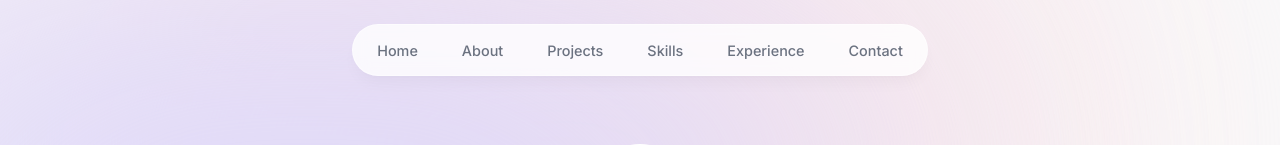
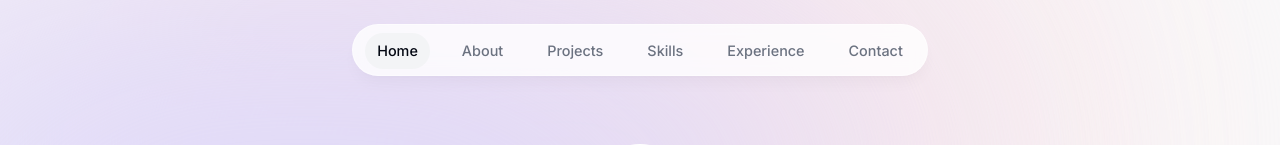
Before and after one commit to DSDeekshith/Portfolio, a Next.js app: page / in a window 1280 px wide. Shown: the top 145 px of the page. Built offline with nearby package versions, Linux system fonts and the light colour scheme.

Commit message:
Added changes related to NavBar

```diff
--- a/app/layout.tsx
+++ b/app/layout.tsx
@@ -1,29 +1,31 @@
-import Header from '@/components/header'
-import './globals.css'
-import { Inter } from 'next/font/google'
-import Intro from '@/components/intro'
+import Header from "@/components/header";
+import "./globals.css";
+import { Inter } from "next/font/google";
+import Intro from "@/components/intro";
 
-const inter = Inter({ subsets: ['latin'] })
+const inter = Inter({ subsets: ["latin"] });
 
 export const metadata = {
-  title: 'Deekshith | Personal Portfolio',
-  description: 'Deekshith is a front-end developer with 2 years of experience.',
-}
+  title: "Deekshith | Personal Portfolio",
+  description: "Deekshith is a front-end developer with 2 years of experience.",
+};
 
 export default function RootLayout({
   children,
 }: {
-  children: React.ReactNode
+  children: React.ReactNode;
 }) {
   return (
-    <html lang="en">
-      <body className={`${inter.className} bg-gray-50 text-gray-950 relative h-[5000px] pt-28 sm:pt-36`}>
-        <div className='bg-[#fbe2e3] absolute top-[-6rem] -z-10 right-[11rem] h-[31.25rem] w-[31.25rem] rounded-full blur-[10rem] sm:w-[68.75rem]'></div>
-        <div className='bg-[#dbd7fb] absolute top-[-1rem] -z-10 left-[-35rem] h-[31.25rem] w-[50rem] rounded-full blur-[10rem] sm:w-[68.75rem] md:left-[-33rem] lg:left-[-28rem] xl:left-[-15rem] 2xl:left-[-5rem]'></div>
+    <html lang="en" className="!scroll-smooth">
+      <body
+        className={`${inter.className} bg-gray-50 text-gray-950 relative h-[5000px] pt-28 sm:pt-36`}
+      >
+        <div className="bg-[#fbe2e3] absolute top-[-6rem] -z-10 right-[11rem] h-[31.25rem] w-[31.25rem] rounded-full blur-[10rem] sm:w-[68.75rem]"></div>
+        <div className="bg-[#dbd7fb] absolute top-[-1rem] -z-10 left-[-35rem] h-[31.25rem] w-[50rem] rounded-full blur-[10rem] sm:w-[68.75rem] md:left-[-33rem] lg:left-[-28rem] xl:left-[-15rem] 2xl:left-[-5rem]"></div>
 
         <Header />
         {children}
       </body>
     </html>
-  )
+  );
 }
--- a/components/about.tsx
+++ b/components/about.tsx
@@ -7,10 +7,12 @@
   return (
     <motion.section
       className="mb-28 max-w-[45rem]
-    text-center leading-8 sm:mb-40"
+    text-center leading-8 sm:mb-40
+    scroll-mt-28"
       initial={{ opacity: 0, y: 100 }}
       animate={{ opacity: 1, y: 0 }}
       transition={{ delay: 0.175 }}
+      id="about"
     >
       <SectionHeading>About Me</SectionHeading>
       <p className="mb-3">
--- a/components/header.tsx
+++ b/components/header.tsx
@@ -1,32 +1,60 @@
 "use client";
 
-import { links } from '@/lib/data';
-import { motion } from 'framer-motion'
-import Link from 'next/link';
-import React from 'react'
+import { links } from "@/lib/data";
+import { motion } from "framer-motion";
+import Link from "next/link";
+import React, { useState } from "react";
+import clsx from "clsx";
 
 export default function Header() {
-  return <header className='z-[999] relative'>
-    <motion.div className='fixed top-0 left-1/2 h-[4.5rem] w-full rounded-none border border-white border-opacity-40 bg-white bg-opacity-80 shadow-lg shadow-black/[0.03] backdrop-blur-[0.5rem] sm:top-6 sm:h-[3.25rem] sm:w-[36rem] sm:rounded-full'
+  const [activeSection, setActiveSection] = useState("Home");
+
+  return (
+    <header className="z-[999] relative">
+      <motion.div
+        className="fixed top-0 left-1/2 h-[4.5rem] w-full rounded-none border border-white border-opacity-40 bg-white bg-opacity-80 shadow-lg shadow-black/[0.03] backdrop-blur-[0.5rem] sm:top-6 sm:h-[3.25rem] sm:w-[36rem] sm:rounded-full"
         initial={{ y: -100, x: "-50%", opacity: 0 }}
         animate={{ y: 0, x: "-50%", opacity: 1 }}
       ></motion.div>
 
-    <nav className='flex fixed top-[0.15rem] left-1/2 h-12 -translate-x-1/2 py-2 sm:top-[1.7rem] sm:h-[intial] sm:py-0'>
-        <ul className='flex w-[22rem] flex-wrap items-center justify-center gap-y-1 text-[0.9rem] font-medium text-gray-500 sm:w-[intial] sm:flex-nowrap sm:gap-5'>
-            {links.map((link) =>(
+      <nav className="flex fixed top-[0.15rem] left-1/2 h-12 -translate-x-1/2 py-2 sm:top-[1.7rem] sm:h-[intial] sm:py-0">
+        <ul className="flex w-[22rem] flex-wrap items-center justify-center gap-y-1 text-[0.9rem] font-medium text-gray-500 sm:w-[intial] sm:flex-nowrap sm:gap-5">
+          {links.map((link) => (
             <motion.li
-                        className='h-3/4 flex items-center
-                        justify-center'
+              className="h-3/4 flex items-center
+                        justify-center relative"
               key={link.hash}
               initial={{ y: -100, opacity: 0 }}
               animate={{ y: 0, opacity: 1 }}
             >
-                    <Link className='flex w-full items-center justify-center px-3 py-3 hover:text-gray-950 transition' href={link.hash}>{link.name}</Link>
+              <Link
+                className={clsx(
+                  "flex w-full items-center justify-center px-3 py-3 hover:text-gray-950 transition",
+                  {
+                    "text-gray-950": activeSection === link.name,
+                  }
+                )}
+                href={link.hash}
+                onClick={() => setActiveSection(link.name)}
+              >
+                {link.name}
+
+                {link.name === activeSection && (
+                  <motion.span
+                    className="bg-gray-100 rounded-full absolute inset-0 -z-10"
+                    layoutId="activeSection"
+                    transition={{
+                      type: "spring",
+                      stiffness: 380,
+                      damping: 30,
+                    }}
+                  ></motion.span>
+                )}
+              </Link>
             </motion.li>
           ))}
         </ul>
       </nav>
-
     </header>
+  );
 }
--- a/components/intro.tsx
+++ b/components/intro.tsx
@@ -10,7 +10,10 @@
 
 export default function Intro() {
   return (
-    <section className="mb-28 max-w-[50rem] text-center sm:mb-0">
+    <section
+      className="mb-28 max-w-[50rem] text-center sm:mb-0 scroll-mt-[100rem]"
+      id="home"
+    >
       <div className="flex items-center justify-center">
         <div className="relative">
           <motion.div
--- a/components/projects.tsx
+++ b/components/projects.tsx
@@ -5,7 +5,7 @@
 
 export default function Projects() {
   return (
-    <section>
+    <section id="projects" className="scroll-mt-28">
       <SectionHeading>My Projects</SectionHeading>
       <div>
         {projectsData.map((project, index) => (
--- a/package.json
+++ b/package.json
@@ -13,6 +13,7 @@
     "@types/react": "18.2.56",
     "@types/react-dom": "18.2.19",
     "autoprefixer": "10.4.17",
+    "clsx": "^2.1.0",
     "eslint": "8.56.0",
     "eslint-config-next": "14.1.0",
     "framer-motion": "^11.0.5",
@@ -21,6 +22,7 @@
     "react": "18.2.0",
     "react-dom": "18.2.0",
     "react-icons": "^5.0.1",
+    "react-intersection-observer": "^9.8.1",
     "tailwindcss": "3.4.1",
     "typescript": "5.3.3"
   }
```
Also changed, not shown: context/active-section-context.tsx (added, +11 -0 lines), 1 other file (tests, documents, lock files or other folders). Lines whose indentation alone changed are shown as unchanged.
